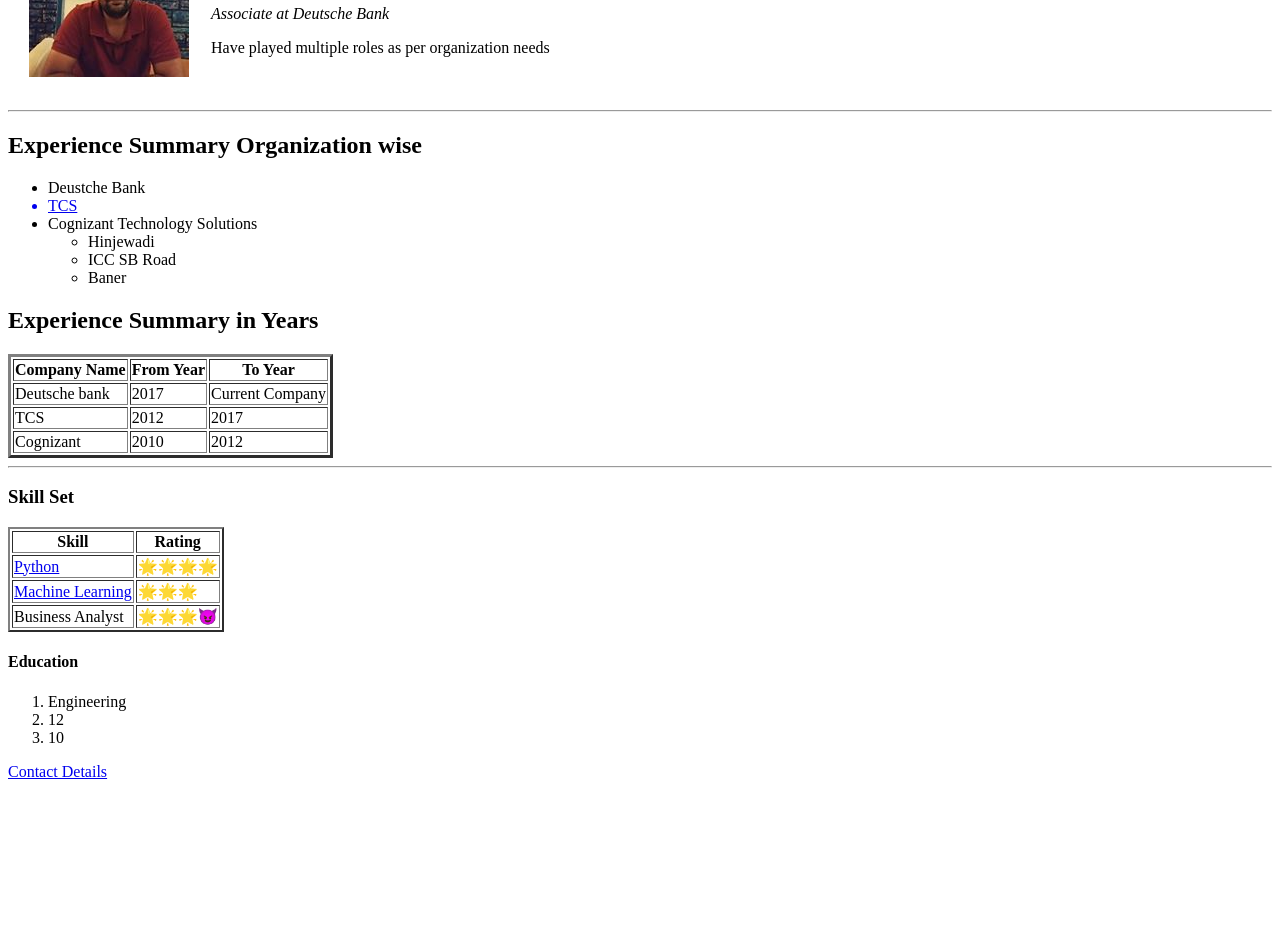
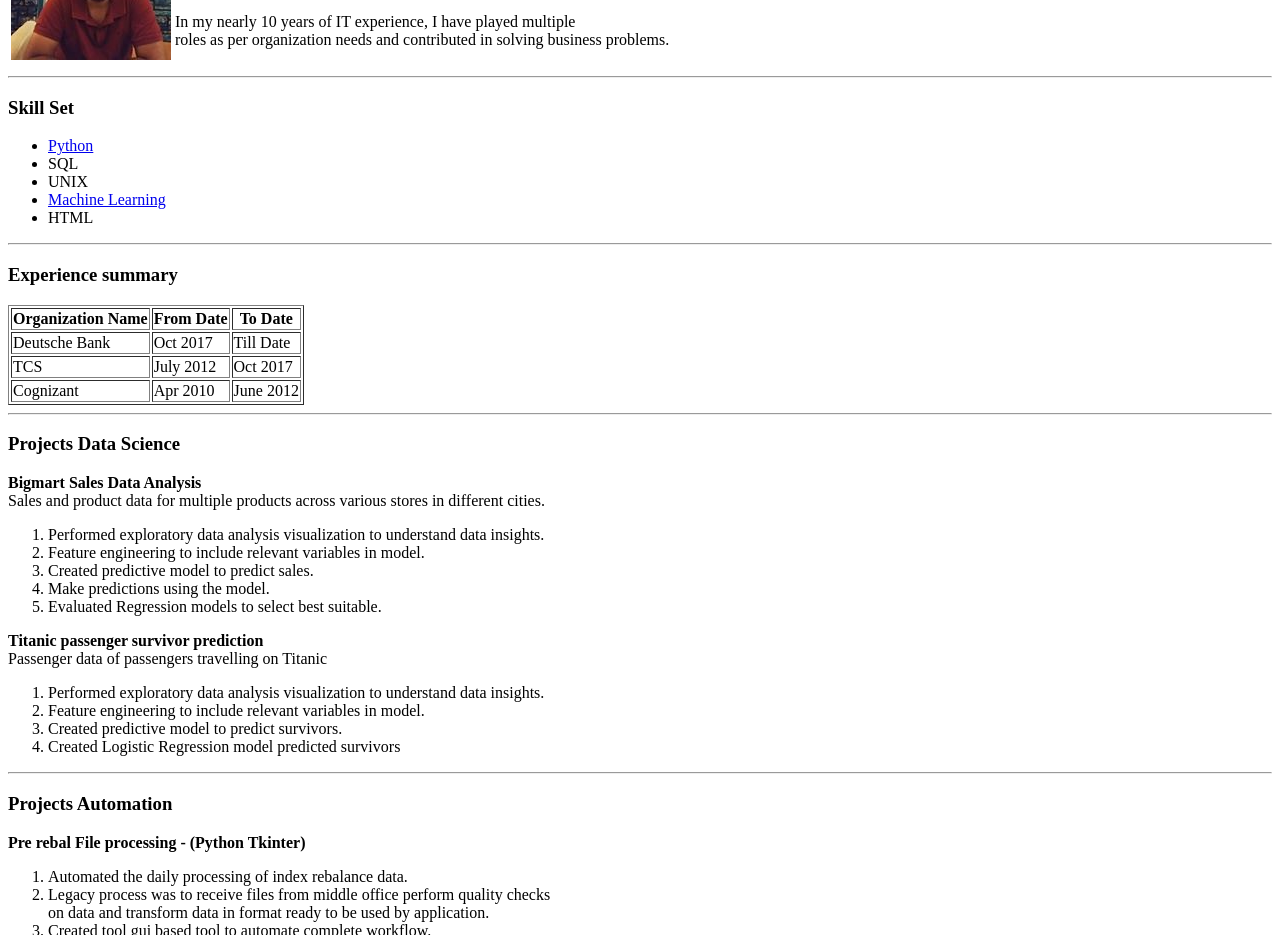
Before and after one commit to harishk812/CV, a plain HTML site: page index.html in a window 1280 px wide. Shown: the part 112-1047 px from the top of the page. Before the commit the page ends 909 px from the top, so only its background shows below. Drawn offline with Linux system fonts and the light colour scheme.

Commit message:
new index file

```diff
--- a/index.html
+++ b/index.html
@@ -3,98 +3,96 @@
 
 <head>
   <meta charset="utf-8">
-
-  <title>😈Harish Kemkar personal Site😁</title>
+  <title>Harish Kemkar Career Profile</title>
 </head>
 
 <body>
-  <table cellspacing=20>
+  <table>
     <tr>
-      <td><img src="images/fb.jpg" alt="Harish kemkar Image not found"></td>
+      <td><img src="images/fb.jpg" alt=""></td>
       <td>
         <h1>Harish Kemkar</h1>
-        <p><em>Associate at Deutsche Bank</em></p>
-        <p>Have played multiple roles as per organization needs</p>
+        <p>Associate at Deutsche Bank</p>
+        <p>In my nearly 10 years of IT experience, I have played multiple
+          <br> roles as per organization needs and contributed in solving business problems.</p>
       </td>
     </tr>
-
   </table>
-  <!img
-    src="https://scontent.fnag1-1.fna.fbcdn.net/v/t1.0-1/c27.0.160.160a/p160x160/67178400_10221133878203609_5617854417584783360_n.jpg?_nc_cat=104&_nc_ohc=pXQa8dwUXXwAQkSaH_zMX5GJHEbDuQCGd_WFHaXBMeXndNpH2iJCW2gpg&_nc_ht=scontent.fnag1-1.fna&oh=ccf8f8cdba68780e3fe33d23f3ef55e1&oe=5E820E3B"
-    alt="Harish kemkar Image not found">
-
   <hr>
-    <h2>Experience Summary Organization wise</h2>
+  <p>
+    <h3>Skill Set </h3>
     <ul>
-      <li>Deustche Bank</li>
-      <a href="TCS.html">
-        <li>TCS</li>
-      </a>
-
-      <li>Cognizant Technology Solutions</li>
-      <ul>
-        <li>Hinjewadi</li>
-        <li>ICC SB Road</li>
-        <li>Baner</li>
+      <li><a href=" https://www.hackerrank.com/HKemkar?hr_r=1">Python</a></li>
+      <li>SQL</li>
+      <li>UNIX</li>
+      <li><a href="https://www.kaggle.com/harishkemkar812">Machine Learning</a></li>
+      <li>HTML</li>
     </ul>
-    </ul>
-    <h2>Experience Summary in Years </h2>
-    <table border="3">
-      <th>Company Name</th>
-      <th>From Year</th>
-      <th>To Year</th>
-      <tbody>
+  </p>
+  <hr>
+  <h3>Experience summary</h3>
+  <table border="1">
+    <th>Organization Name</th>
+    <th>From Date</th>
+    <th>To Date</th>
     <tr>
-          <td>Deutsche bank</td>
-          <td>2017</td>
-          <td>Current Company</td>
+      <td>Deutsche Bank</td>
+      <td>Oct 2017</td>
+      <td>Till Date</td>
     </tr>
     <tr>
       <td>TCS</td>
-          <td>2012</td>
-          <td>2017</td>
+      <td>July 2012</td>
+      <td>Oct 2017</td>
     </tr>
+    <tr>
       <td>Cognizant</td>
-        <td>2010</td>
-        <td>2012</td>
-
-      </tbody>
+      <td>Apr 2010</td>
+      <td>June 2012</td>
+    </tr>
   </table>
   <hr>
-    <h3>Skill Set</h3>
-    <table border=2>
-      <th>Skill</th>
-      <th>Rating</th>
-      <tr>
-        <td>
-          <a href="https://www.hackerrank.com/HKemkar?hr_r=1">Python</a>
-        </td>
-        <td>&#127775;&#127775;&#127775;&#127775;</td>
-      </tr>
-      <tr>
-        <td>
-          <a href="https://www.kaggle.com/harishkemkar812">Machine Learning</a>
-        </td>
-        <td>&#127775;&#127775;&#127775;</td>
-      </tr>
-      <tr>
-        <td>
-          Business Analyst
-        </td>
-        <td>
-          &#127775;&#127775;&#127775;😈
-        </td>
-      </tr>
-    </table>
+  <p>
+    <h3>Projects Data Science</h3>
+  </p>
+  <p><strong> Bigmart Sales Data Analysis</strong> <br>
+    Sales and product data for multiple products across various stores in different cities.</p>
+  <ol>
+    <li>Performed exploratory data analysis visualization to understand data insights.</li>
+    <li>Feature engineering to include relevant variables in model.</li>
+    <li>Created predictive model to predict sales.</li>
+    <li>Make predictions using the model.</li>
+    <li>Evaluated Regression models to select best suitable.</li>
 
-    <h4>Education</h4>
+  </ol>
+  <p><strong> Titanic passenger survivor prediction </strong> <br>
+    Passenger data of passengers travelling on Titanic
+  </p>
   <ol>
-      <li>Engineering</li>
-      <li>12</li>
-      <li>10</li>
+    <li>Performed exploratory data analysis visualization to understand data insights.</li>
+    <li>Feature engineering to include relevant variables in model.</li>
+    <li>Created predictive model to predict survivors.</li>
+    <li>Created Logistic Regression model predicted survivors</li>
+
   </ol>
+<hr>
+<h3>Projects Automation</h3>
+<p><strong>Pre rebal File processing -  (Python Tkinter)</strong> <br></p>
+<ol>
+  <li>Automated the daily processing of index rebalance data.</li>
+  <li>Legacy process was to receive files from middle office perform quality checks <br>
+    on data and transform data in format ready to be used by application.</li>
+    <li>Created tool gui based tool to automate complete workflow.</li>
+    <li>Apart from creating files also provided the additional functionality of <br>
+      reconciliation after index rebalance has been completed.</li>
+</ol>
+<hr>
+<h3>Contact Details</h3>
+<p>Email<em>- Harishkemkar812@gmail.com</em>
+<br>
+<strong>9158994706</strong>
+</p>
 
-    <p><a href="contact_me.html">Contact Details</a></p>
 </body>
 
 </html>
```
Lines whose indentation alone changed are shown as unchanged.
